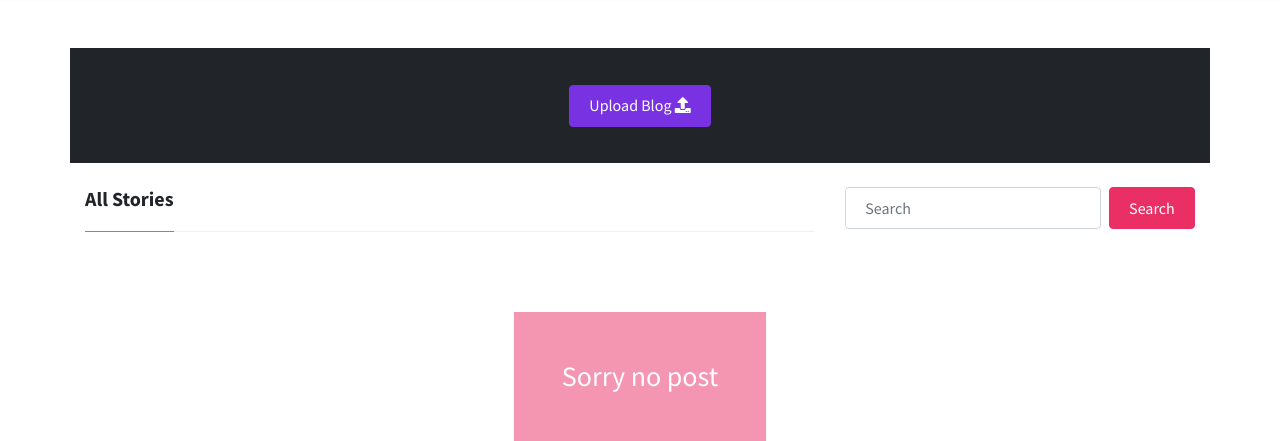
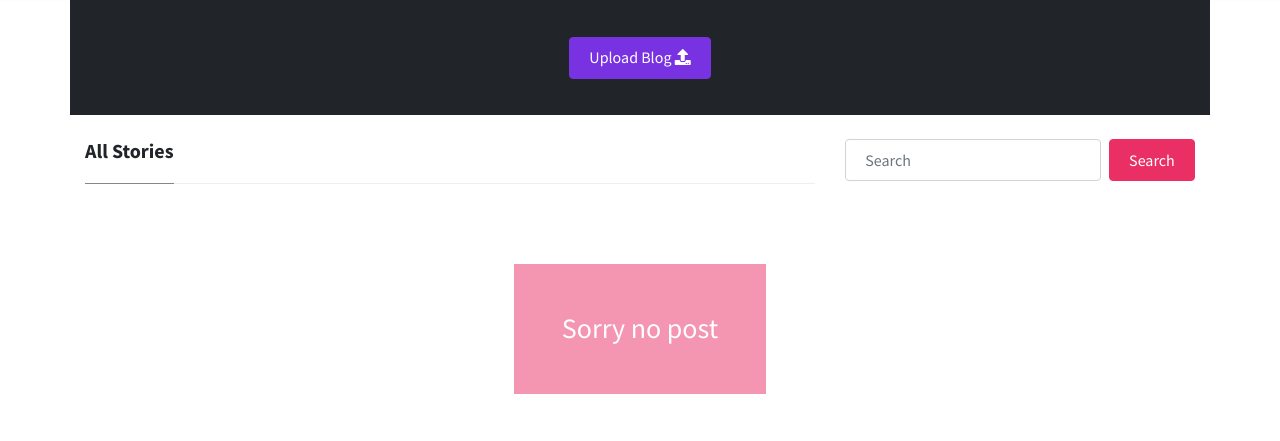
Before and after one commit to PiyushThaware07/Story-Teller-Blog, a Django app: page /blog in a window 1280 px wide. Shown: the part 70-511 px from the top of the page. Run offline with Django 4.2, Linux system fonts and the light colour scheme; data that the repository does not hold is empty; some libraries are stand-ins or nearby versions.

Commit message:
Version 5

```diff
--- a/Apps/templates/Blog.html
+++ b/Apps/templates/Blog.html
@@ -14,7 +14,7 @@
     }
 </style>
 <div class="container-fluid">
-    <div class="container bg-dark d-flex justify-content-center p-4 mt-5">
+    <div class="container bg-dark d-flex justify-content-center p-4">
         {% if request.path == '/blog' %}
         <a class="nav-link" href="{% url 'upload' %}"><button class="btn btn-secondary">Upload Blog <i
                     class="fa fa-upload" aria-hidden="true"></i></button></a>
```
